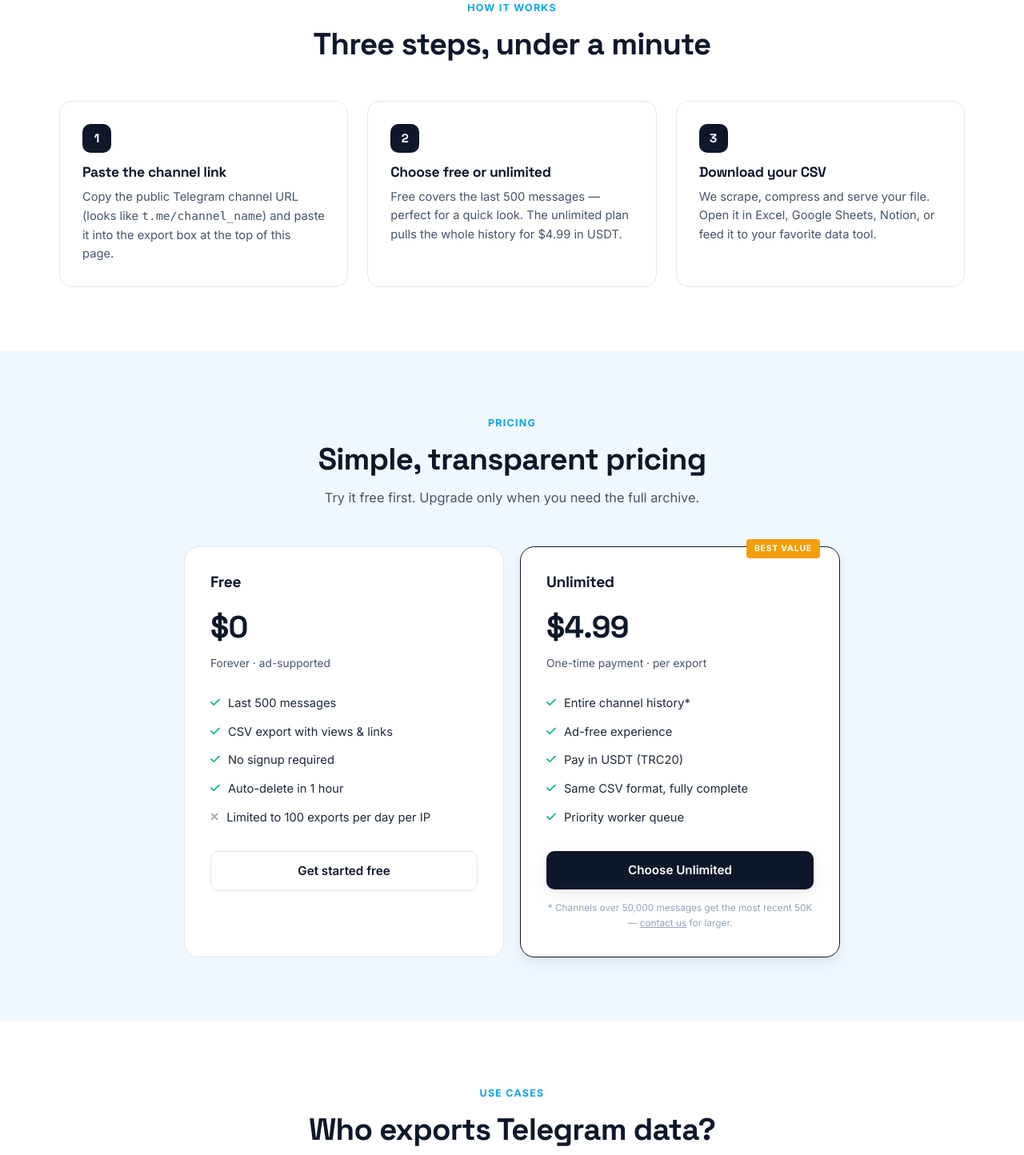
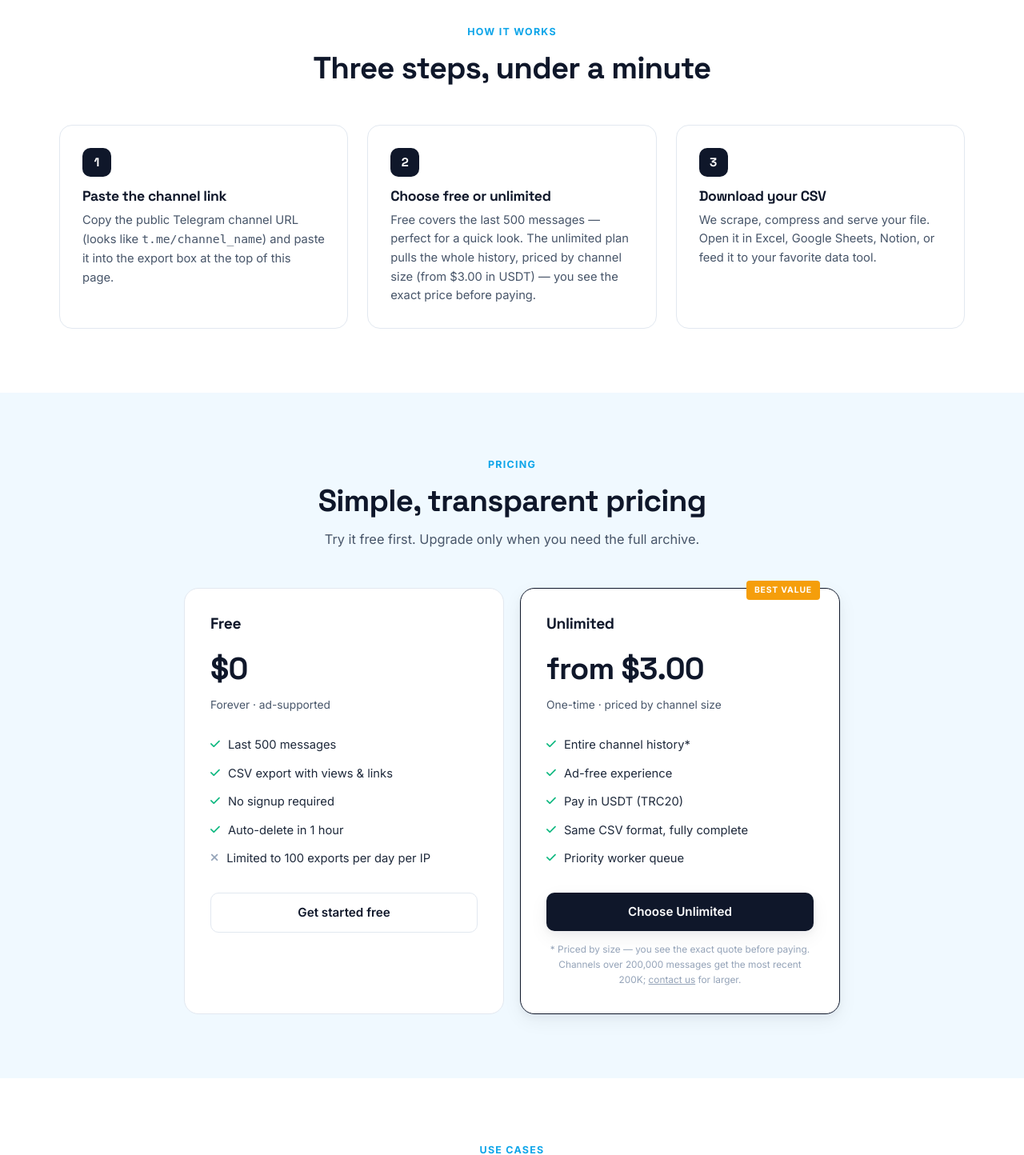
Before and after one commit to utkuyuksel/telegramtocsv, a Flask app: page / in a window 1280 px wide. Shown: the part 2360-3804 px from the top of the page at 80% size. Run offline with Flask 3, Linux system fonts and the light colour scheme; some libraries are stand-ins or nearby versions.

Commit message:
Per-message ("by size") paid pricing + Excel/CSV & security fixes
- Paid tier priced by channel size: fetch message count up front and show an
  exact quote before payment (config.price_for, scraper get_channel_count)
- CSV written as UTF-8 BOM (utf-8-sig) so Excel shows non-ASCII correctly;
  guard cells against spreadsheet formula injection
- Rate-limit by CF-Connecting-IP (X-Forwarded-For was client-spoofable)
- Fix stale personal contact email in large-channel note (-> hello@)
- Landing page + bot: dynamic price display, "from $X / by size" copy,
  raise auto-export cap to 200k

Co-Authored-By: Claude Opus 4.8 (1M context) <noreply@anthropic.com>

```diff
--- a/app.py
+++ b/app.py
@@ -13,7 +13,7 @@ import config
 from admin import admin_bp
 from crypto_utils import verify_txid
 from models import Order, db
-from scraper_engine import process_scraping
+from scraper_engine import get_channel_count, process_scraping
 
 
 def create_app():
@@ -98,6 +98,21 @@ def _cleanup_loop():
             pass
 
 
+# --- Request helpers ---
+
+
+def _client_ip():
+    """Real client IP. Behind Cloudflare, CF-Connecting-IP can't be spoofed by the
+    visitor; fall back to the first X-Forwarded-For hop, then remote_addr."""
+    cf = request.headers.get("CF-Connecting-IP")
+    if cf:
+        return cf.strip()
+    xff = request.headers.get("X-Forwarded-For", "")
+    if xff:
+        return xff.split(",")[0].strip()
+    return request.remote_addr
+
+
 # --- DB helper ---
 
 
@@ -172,7 +187,7 @@ def _run_scraping(app_context, order_id):
                 status_msg = (
                     f"Large channel ({total_count:,} messages). "
                     f"Exported the most recent {message_count:,}. "
-                    f"For the full archive, contact riven2430@gmail.com."
+                    f"For the full archive, contact hello@telegramtocsv.com."
                 )
             _safe_db_commit(
                 app_context,
@@ -352,26 +367,44 @@ def _register_public_routes(app):
             if tier not in ("free", "paid"):
                 tier = "free"
 
-            user_ip = request.headers.get("X-Forwarded-For", request.remote_addr)
+            user_ip = _client_ip()
             user_agent = request.headers.get("User-Agent", "")[:255]
 
             if not channel:
                 return jsonify({"error": "Please enter a valid Telegram channel link."}), 400
 
-            last_24h = datetime.utcnow() - timedelta(days=1)
-            daily_count = Order.query.filter(
-                Order.ip_address == user_ip,
-                Order.created_at >= last_24h,
-                Order.tier == "free",
-            ).count()
-            if tier == "free" and daily_count >= config.DAILY_IP_LIMIT:
-                return jsonify({"error": "Daily limit reached. Try again tomorrow or upgrade to paid."}), 429
+            if tier == "free":
+                last_24h = datetime.utcnow() - timedelta(days=1)
+                daily_count = Order.query.filter(
+                    Order.ip_address == user_ip,
+                    Order.created_at >= last_24h,
+                    Order.tier == "free",
+                ).count()
+                if daily_count >= config.DAILY_IP_LIMIT:
+                    return jsonify({"error": "Daily limit reached. Try again tomorrow or upgrade to paid."}), 429
+
+            # Paid tier is priced by channel size: validate the channel and fetch its
+            # message count up front so the user gets an exact quote BEFORE paying.
+            price = 0.0
+            total_count = 0
+            billable = 0
+            if tier == "paid":
+                loop = asyncio.new_event_loop()
+                asyncio.set_event_loop(loop)
+                try:
+                    total_count, err = loop.run_until_complete(get_channel_count(channel))
+                finally:
+                    loop.close()
+                if err:
+                    return jsonify({"error": err}), 400
+                price, billable = config.price_for(total_count)
 
             new_order = Order(
                 channel_link=channel,
                 tier=tier,
                 currency="USDT",
-                amount=config.PAID_PRICE_USDT if tier == "paid" else 0,
+                amount=price,
+                total_messages=total_count,
                 ip_address=user_ip,
                 user_agent=user_agent,
                 status="awaiting_payment" if tier == "paid" else "queued",
@@ -386,9 +419,12 @@ def _register_public_routes(app):
             if tier == "paid":
                 response["payment"] = {
                     "wallet": config.WALLET_ADDRESS,
-                    "amount": config.PAID_PRICE_USDT,
+                    "amount": price,
                     "currency": "USDT",
                     "network": "TRC20",
+                    "message_count": total_count,
+                    "billable": billable,
+                    "capped": total_count > billable,
                 }
             else:
                 threading.Thread(
--- a/templates/index.html
+++ b/templates/index.html
@@ -129,7 +129,7 @@
                 "name": "My free limit isn't enough. Do I get a discount on Unlimited?",
                 "acceptedAnswer": {
                     "@type": "Answer",
-                    "text": "Every Unlimited order is a flat ${{ '%.2f' % paid_price }} regardless of channel size. There's no subscription, no surprise extras — pay once, pull the full history."
+                    "text": "Unlimited is priced by channel size, starting at ${{ '%.2f' % paid_price }} — a small channel costs less, a large one more. You always see the exact price before paying. No subscription, no surprise extras."
                 }
             },
             {
@@ -150,10 +150,10 @@
             },
             {
                 "@type": "Question",
-                "name": "What about very large channels (over 50,000 messages)?",
+                "name": "What about very large channels (over 200,000 messages)?",
                 "acceptedAnswer": {
                     "@type": "Answer",
-                    "text": "The standard Unlimited tier exports the most recent 50,000 messages of any channel, which covers the vast majority of public channels in full. For channels larger than that, email hello@telegramtocsv.com with the channel link and we'll send a custom quote based on the size."
+                    "text": "The Unlimited tier auto-exports the most recent 200,000 messages of any channel, which covers the vast majority of public channels in full. For channels larger than that, email hello@telegramtocsv.com with the channel link and we'll send a custom quote based on the size."
                 }
             }
         ]
@@ -957,7 +957,7 @@
         </div>
         <h1>Export any public Telegram channel<br>to a clean CSV file</h1>
         <p class="hero-sub">
-            Download the entire message history of a public Telegram channel — messages, dates, view counts and links — in seconds. Free for the first {{ free_limit }} messages, or unlock unlimited history for just ${{ '%.2f' % paid_price }}.
+            Download the entire message history of a public Telegram channel — messages, dates, view counts and links — in seconds. Free for the first {{ free_limit }} messages, or unlock the full history from ${{ '%.2f' % paid_price }} — priced by channel size.
         </p>
         <div class="hero-cta">
             <a href="#tool" class="btn btn-primary"><i class="fa-solid fa-download"></i> Start exporting</a>
@@ -1000,9 +1000,9 @@
                                 Unlimited
                                 <span class="badge-best">BEST VALUE</span>
                             </span>
-                            <span class="tier-price">${{ '%.2f' % paid_price }} <small>one-time</small></span>
+                            <span class="tier-price">from ${{ '%.2f' % paid_price }} <small>by size</small></span>
                         </div>
-                        <div class="tier-desc">The full archive · ad-free · pay with USDT (TRC20)</div>
+                        <div class="tier-desc">Whole archive · priced by channel size · USDT (TRC20)</div>
                         <ul class="tier-features">
                             <li><i class="fa-solid fa-check"></i> Entire channel history</li>
                             <li><i class="fa-solid fa-check"></i> No message cap</li>
@@ -1032,8 +1032,9 @@
             <!-- Payment widget -->
             <div id="paymentWidget" class="pay-widget">
                 <div class="pay-head"><i class="fa-solid fa-coins"></i> Payment required</div>
+                <p class="pay-quote" id="payQuoteLine" style="font-weight:700;color:var(--ink);margin-bottom:6px;"></p>
                 <p class="pay-sub">
-                    Send <strong>{{ '%.2f' % paid_price }} USDT</strong> on the <strong>TRC20 (TRON)</strong> network
+                    Send <strong><span id="paySendAmt">{{ '%.2f' % paid_price }}</span> USDT</strong> on the <strong>TRC20 (TRON)</strong> network
                     to the wallet below. Scan the QR with your crypto wallet app, or copy the address manually.
                 </p>
                 <div class="pay-qr-wrap">
@@ -1042,15 +1043,15 @@
                     <p class="pay-qr-hint">
                         Open <strong>Trust Wallet</strong>, <strong>Binance</strong>, <strong>Bybit</strong>,
                         or any TRC20-compatible wallet, choose USDT, scan this code, and enter
-                        <strong>{{ '%.2f' % paid_price }} USDT</strong> as the amount.
+                        <strong><span id="payScanAmt">{{ '%.2f' % paid_price }}</span> USDT</strong> as the amount.
                     </p>
                 </div>
                 <div class="pay-row">
                     <div>
                         <div class="pay-row-label">Amount</div>
-                        <div class="pay-amount">{{ '%.2f' % paid_price }} USDT</div>
+                        <div class="pay-amount"><span id="payAmount">{{ '%.2f' % paid_price }}</span> USDT</div>
                     </div>
-                    <button type="button" class="copy-btn" data-copy="{{ paid_price }}">Copy</button>
+                    <button type="button" class="copy-btn" id="payCopyBtn" data-copy="{{ paid_price }}">Copy</button>
                 </div>
                 <div class="pay-row">
                     <div style="overflow: hidden;">
@@ -1142,7 +1143,7 @@
             <div class="step">
                 <div class="step-num">2</div>
                 <h3>Choose free or unlimited</h3>
-                <p>Free covers the last {{ free_limit }} messages — perfect for a quick look. The unlimited plan pulls the whole history for ${{ '%.2f' % paid_price }} in USDT.</p>
+                <p>Free covers the last {{ free_limit }} messages — perfect for a quick look. The unlimited plan pulls the whole history, priced by channel size (from ${{ '%.2f' % paid_price }} in USDT) — you see the exact price before paying.</p>
             </div>
             <div class="step">
                 <div class="step-num">3</div>
@@ -1177,8 +1178,8 @@
             </div>
             <div class="price-card feat-card">
                 <h3>Unlimited</h3>
-                <div class="price">${{ '%.2f' % paid_price }}</div>
-                <div class="price-sub">One-time payment · per export</div>
+                <div class="price">from ${{ '%.2f' % paid_price }}</div>
+                <div class="price-sub">One-time · priced by channel size</div>
                 <ul class="feat-list">
                     <li><i class="fa-solid fa-check"></i> Entire channel history*</li>
                     <li><i class="fa-solid fa-check"></i> Ad-free experience</li>
@@ -1188,7 +1189,7 @@
                 </ul>
                 <a href="#tool" class="btn btn-primary" style="width:100%; justify-content:center;">Choose Unlimited</a>
                 <p style="margin: 14px 0 0; font-size: 0.74rem; color: var(--muted-2); text-align: center;">
-                    * Channels over 50,000 messages get the most recent 50K — <a href="#faq" style="color: var(--muted-2); text-decoration: underline;">contact us</a> for larger.
+                    * Priced by size — you see the exact quote before paying. Channels over 200,000 messages get the most recent 200K; <a href="#faq" style="color: var(--muted-2); text-decoration: underline;">contact us</a> for larger.
                 </p>
             </div>
         </div>
@@ -1257,7 +1258,7 @@
             </div>
             <div class="faq-item">
                 <div class="faq-q">My free limit isn't enough. Do I get a discount on Unlimited? <i class="fa-solid fa-chevron-down"></i></div>
-                <div class="faq-a"><p>Every Unlimited order is a flat ${{ '%.2f' % paid_price }} regardless of channel size. There's no subscription, no surprise extras — pay once, pull the full history.</p></div>
+                <div class="faq-a"><p>Unlimited is priced by channel size, starting at ${{ '%.2f' % paid_price }} — a small channel costs less, a large one more. You always see the exact price before paying. No subscription, no surprise extras.</p></div>
             </div>
             <div class="faq-item">
                 <div class="faq-q">Can you export media (photos, videos)? <i class="fa-solid fa-chevron-down"></i></div>
@@ -1268,8 +1269,8 @@
                 <div class="faq-a"><p>Roughly 1,000 messages per 5 seconds on average. A 50,000-message channel takes about 4-5 minutes. Larger channels are slower because we rotate through multiple worker accounts to avoid rate limits.</p></div>
             </div>
             <div class="faq-item">
-                <div class="faq-q">What about very large channels (over 50,000 messages)? <i class="fa-solid fa-chevron-down"></i></div>
-                <div class="faq-a"><p>The standard Unlimited tier exports the most recent 50,000 messages of any channel — which covers the vast majority of public channels in full. For channels larger than that (some news channels and crypto signal channels reach hundreds of thousands of posts), email <a href="mailto:hello@telegramtocsv.com">hello@telegramtocsv.com</a> with the channel link and we'll send a custom quote based on the size. We do the larger jobs manually so the worker pool stays healthy for everyone.</p></div>
+                <div class="faq-q">What about very large channels (over 200,000 messages)? <i class="fa-solid fa-chevron-down"></i></div>
+                <div class="faq-a"><p>The Unlimited tier auto-exports the most recent 200,000 messages of any channel — which covers the vast majority of public channels in full. For channels larger than that (some news channels and crypto signal channels reach hundreds of thousands of posts), email <a href="mailto:hello@telegramtocsv.com">hello@telegramtocsv.com</a> with the channel link and we'll send a custom quote based on the size. We do the larger jobs manually so the worker pool stays healthy for everyone.</p></div>
             </div>
         </div>
     </div>
@@ -1449,6 +1450,21 @@
 
             currentToken = data.token;
             if (data.tier === 'paid') {
+                const p = data.payment || {};
+                const amt = Number(p.amount || 0).toFixed(2);
+                const setText = (id, val) => { const el = document.getElementById(id); if (el) el.innerText = val; };
+                setText('payAmount', amt);
+                setText('paySendAmt', amt);
+                setText('payScanAmt', amt);
+                const copyBtn = document.getElementById('payCopyBtn');
+                if (copyBtn) copyBtn.dataset.copy = amt;
+                const ql = document.getElementById('payQuoteLine');
+                if (ql) {
+                    const n = Number(p.message_count || 0).toLocaleString();
+                    ql.innerText = p.capped
+                        ? `This channel has ${n} messages. We export the most recent ${Number(p.billable || 0).toLocaleString()} for $${amt} USDT — email us for the rest.`
+                        : `This channel has ${n} messages → $${amt} USDT, one-time.`;
+                }
                 paymentWidget.style.display = 'block';
                 paymentWidget.scrollIntoView({ behavior: 'smooth', block: 'center' });
                 resetBtn();
```
Also changed, not shown: config.py (+22 -4 lines), scraper_engine.py (+41 -2 lines), telegram_bot.py (+5 -5 lines), 1 other file.
